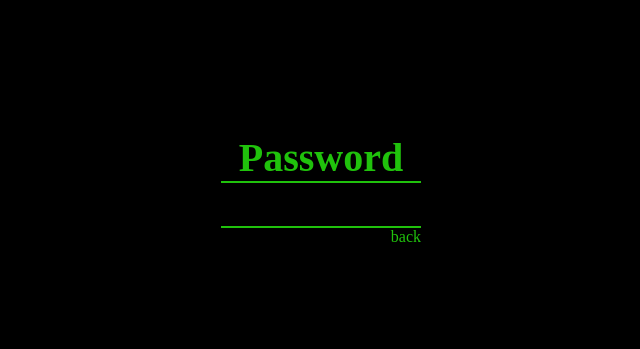
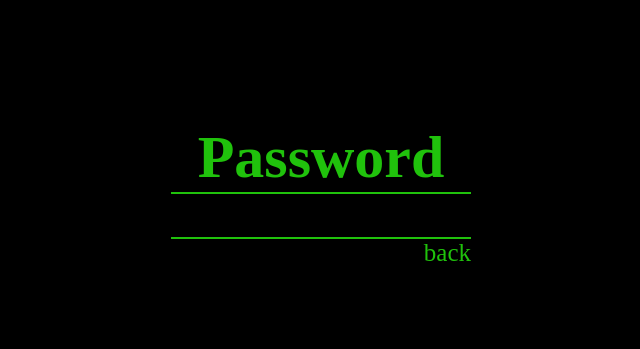
Before and after one commit to kibum99/escapeRoom, a plain HTML site: page WelcomeDarkWeb.html in a window 1280 px wide. Shown: the part 204-553 px from the top of the page, without its empty margins (319-959 px from the left). Drawn offline with Linux system fonts and the light colour scheme.

Commit message:
Update WDWstyle.css

```diff
--- a/WDWstyle.css
+++ b/WDWstyle.css
@@ -10,8 +10,8 @@ body{
 }
 
 .input_area{
-  width: 500px;
-  height: 300px;
+  width: min(750px,50%);
+  height: min(450px,30%);
   background-color: black;
   display: flex;
   flex-direction: column;
@@ -20,15 +20,15 @@ body{
 }
 
 div#pw{
-  width: 200px;
-  font-size: 40px;
+  width: min(300px,100%);
+  font-size: min(60px,10vw);
   text-align: center;
   color: #20C20C;
   font-weight: bolder;
 }
 
 input{
-  width: 200px;
+  width: min(300px,100%);
   padding: 10px;
   border: none;
   border-top: solid 2px #20C20C;
@@ -41,7 +41,7 @@ input{
 }
 
 div.gotoback{
-  width: 200px;
+  width: min(300px,100%);
   display: flex;
   flex-direction: row-reverse;
 }
@@ -49,6 +49,7 @@ div.gotoback{
 a{
   display: block;
   height: 30px;
+  font-size: min(4vw,25px);
   color: #20C20C;
 }
 a:link {text-decoration: none;}
```
